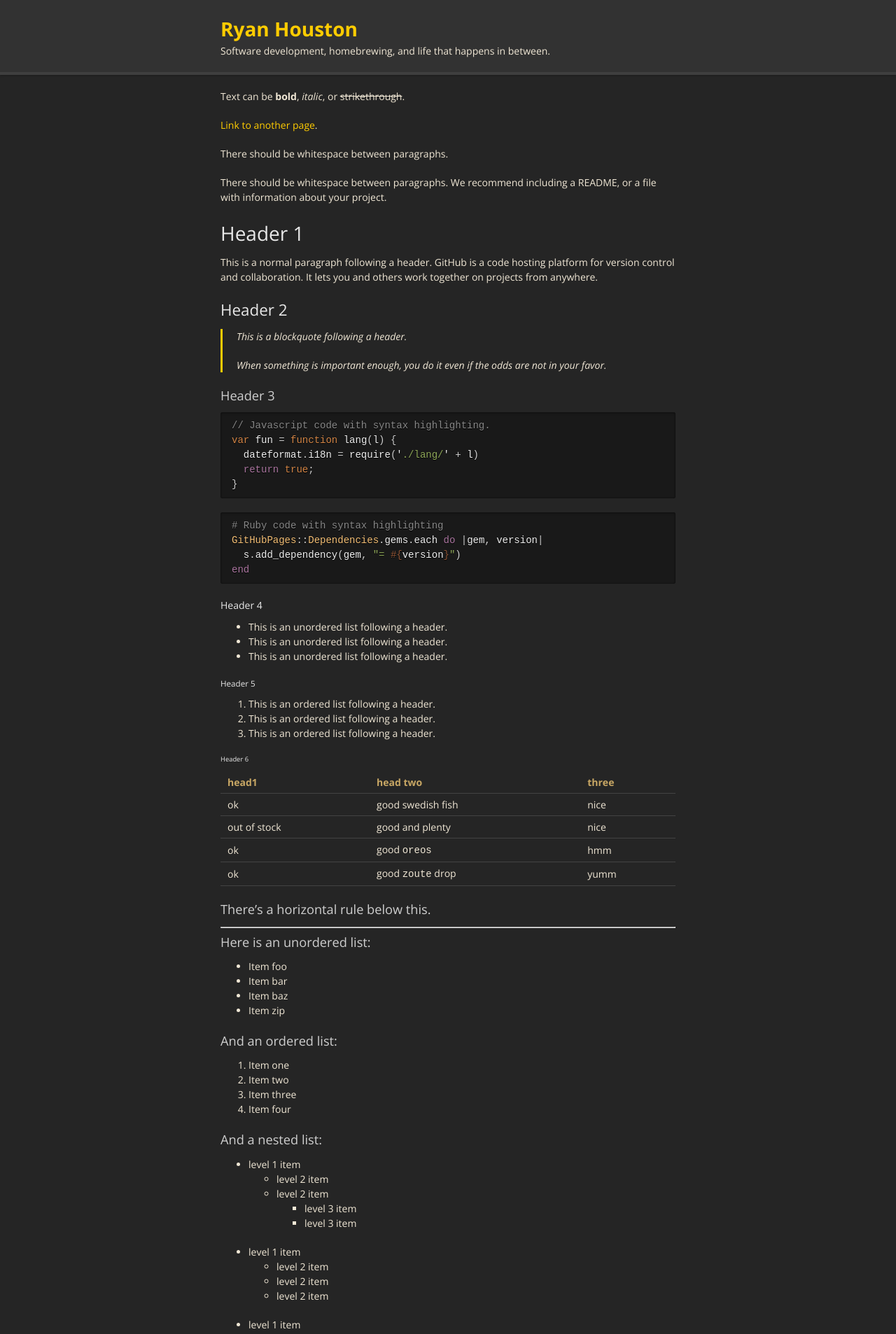
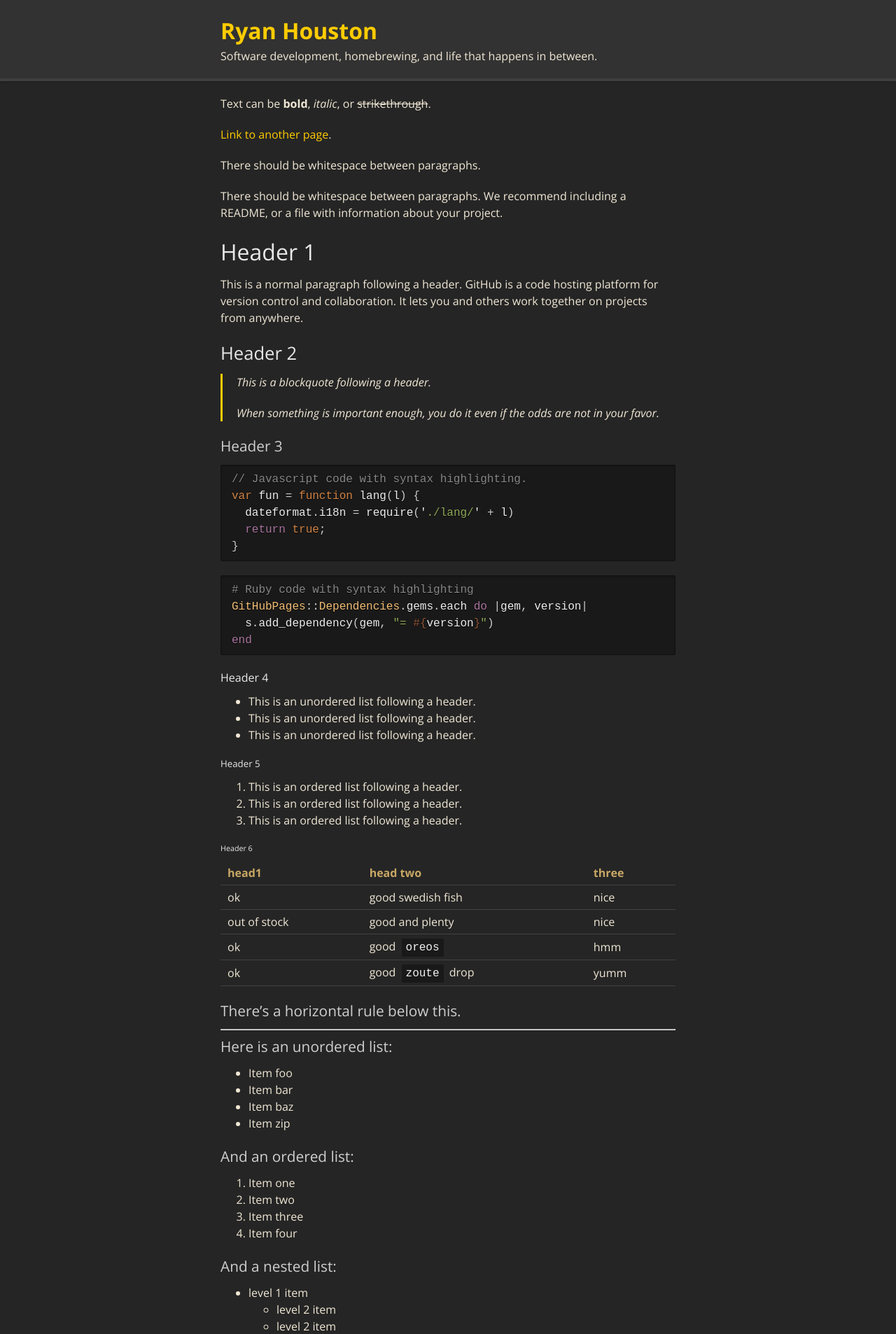
Before and after one commit to ryanhouston/ryanjhouston.com, a Jekyll site: the page built from stylesheet.md, in a window 1280 px wide. Shown: the top 1906 px of the page at 70% size. Built offline with Jekyll 4.4.1, drawn with Linux system fonts in a browser that asks for light colours.

Commit message:
Update some basic styles
  - Enlarge base font size to 16px
  - Make `inline code` stand out a bit more

```diff
--- a/_sass/layout.scss
+++ b/_sass/layout.scss
@@ -52,6 +52,14 @@ blockquote {
   margin: 0;
   padding: 0 0 0 20px;
   font-style: italic;
+}
+
+code {
+  color: #efefef;
+  margin: 0 4px;
+  padding: 4px 6px;
+  background: #191919;
+  border-radius: 2px;
 }
 
 pre {
--- a/_sass/variables.scss
+++ b/_sass/variables.scss
@@ -1,6 +1,6 @@
 $site-background-color: #252525;
 $site-width: 650px;
 $default-font-color: #f0e7d5;
-$default-font-size: 14px;
+$default-font-size: 16px;
 $link-color: #ffcc00;
 $header-color: #e8e8e8;
```
